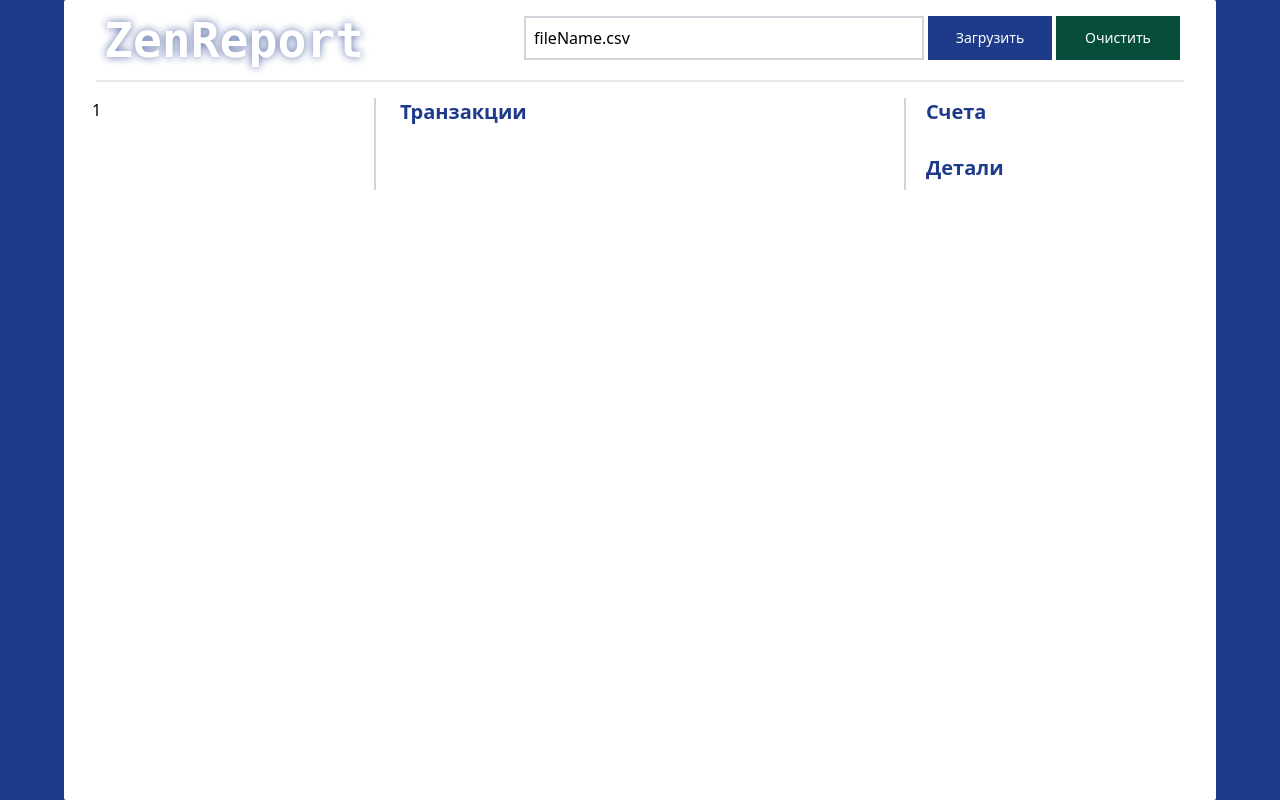
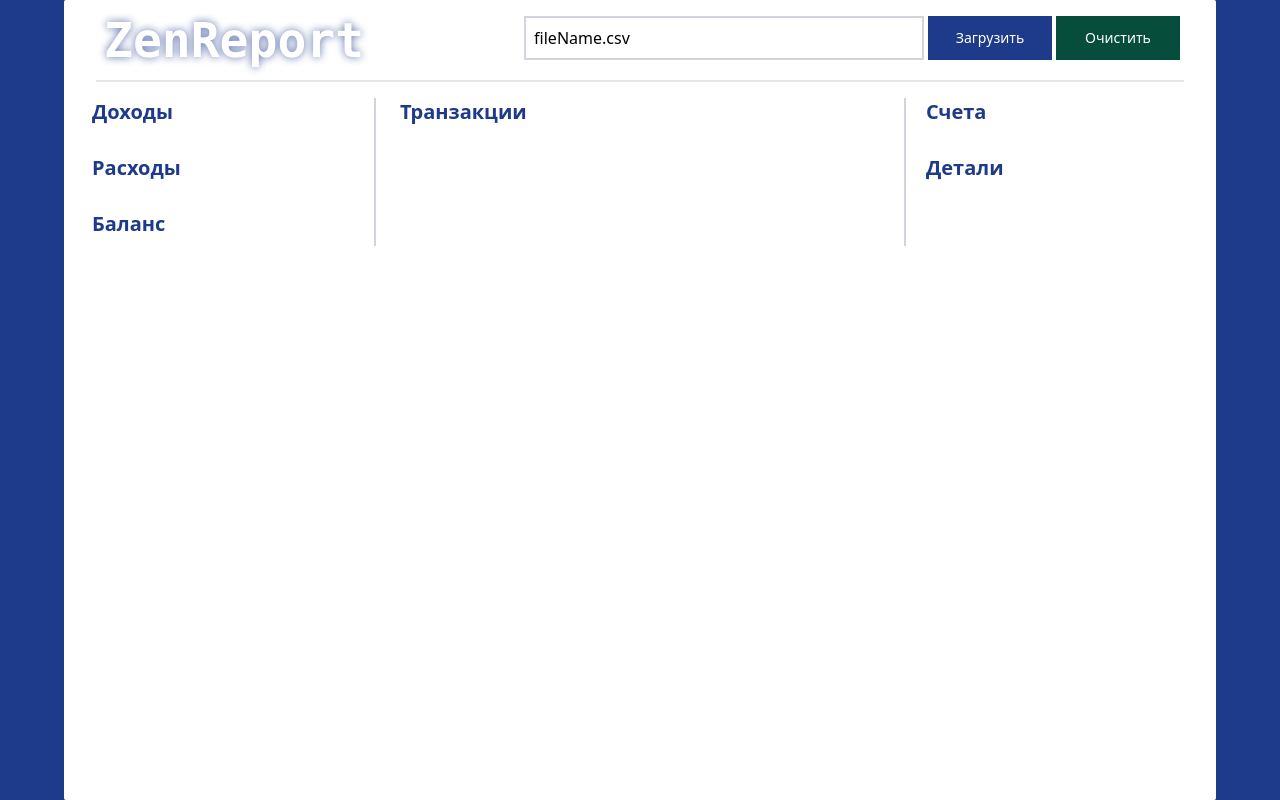
Before and after one commit to vperfilev/zen-report, a React (Create React App) app: page / in a window 1280 px wide. Built offline with nearby package versions, Linux system fonts and the light colour scheme.

Commit message:
Add empty components

```diff
--- a/src/App.tsx
+++ b/src/App.tsx
@@ -1,7 +1,11 @@
 import React from "react";
 import { Provider } from "react-redux";
 import { Logo, AccountsPanel, FilePanel } from "./components";
+import BlockDivider from "./components/BlockDivider";
 import DetailsPanel from "./components/DetailsPanel";
+import IncomeReport from "./components/IncomeReport";
+import OutcomeReport from "./components/OutcomeReport";
+import ReportTotal from "./components/ReportTotal";
 import TransactionList from "./components/TransactionList";
 import store from "./redux/store";
 
@@ -13,13 +17,19 @@ function App() {
         <FilePanel />
       </div>
       <div className="flex items-stretch pt-4">
-        <div className="w-1/4 border-gray-300 ml-5 border-r-2 pr-5 flex-shrink-0">1</div>
+        <div className="w-1/4 border-gray-300 ml-5 border-r-2 pr-5 flex-shrink-0">
+          <IncomeReport/>
+          <BlockDivider/>
+          <OutcomeReport/>
+          <BlockDivider/>
+          <ReportTotal/>
+        </div>
         <div className="flex-grow divide-y-2 divide-gray-300 truncate mx-6">
           <TransactionList/>
         </div>
         <div className="w-1/4 mr-5 border-l-2 pl-5 border-gray-300 flex-shrink-0">
           <AccountsPanel/>
-          <div className="h-5"/>
+          <BlockDivider/>
           <DetailsPanel/>
         </div>
       </div>
--- /dev/null
+++ b/src/components/BlockDivider.tsx
@@ -0,0 +1,6 @@
+import * as React from 'react';
+
+
+const BlockDivider = () => <div className="h-5"/>;
+
+export default BlockDivider;
--- /dev/null
+++ b/src/components/IncomeReport.tsx
@@ -0,0 +1,16 @@
+import React, {FC} from "react";
+import List from "./elements/List";
+
+interface Prop {
+
+}
+
+const IncomeReport: FC<Prop> = () =>{
+    return (
+        <List header="Доходы">
+
+        </List>
+    );
+}
+
+export default IncomeReport;
--- /dev/null
+++ b/src/components/OutcomeReport.tsx
@@ -0,0 +1,16 @@
+import React, {FC} from "react";
+import List from "./elements/List";
+
+interface Prop {
+
+}
+
+const OutcomeReport: FC<Prop> = () =>{
+    return (
+        <List header="Расходы">
+
+        </List>
+    );
+}
+
+export default OutcomeReport;
--- /dev/null
+++ b/src/components/ReportTotal.tsx
@@ -0,0 +1,16 @@
+import React, {FC} from "react";
+import List from "./elements/List";
+
+interface Prop {
+
+}
+
+const ReportTotal: FC<Prop> = () =>{
+    return (
+        <List header="Баланс">
+
+        </List>
+    );
+}
+
+export default ReportTotal;
```
